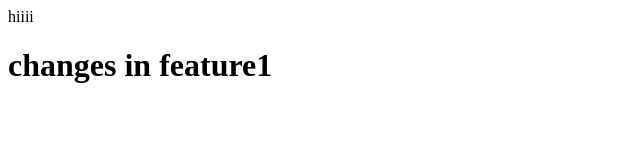
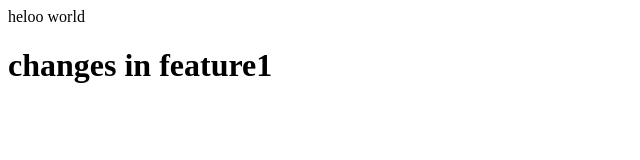
Before and after one commit to DusnamoniNandini/LocalRepo, a plain HTML site: page index.html in a window 1280 px wide. Shown: the full height of the page, 0-640 px from the left. Drawn offline with Linux system fonts and the light colour scheme.

Commit message:
changes in feature1 branch

```diff
--- a/index.html
+++ b/index.html
@@ -1,2 +1,2 @@
-<p>hiiii</p>
+<p>heloo world</p>
 <h1>changes in feature1</h1>
```
